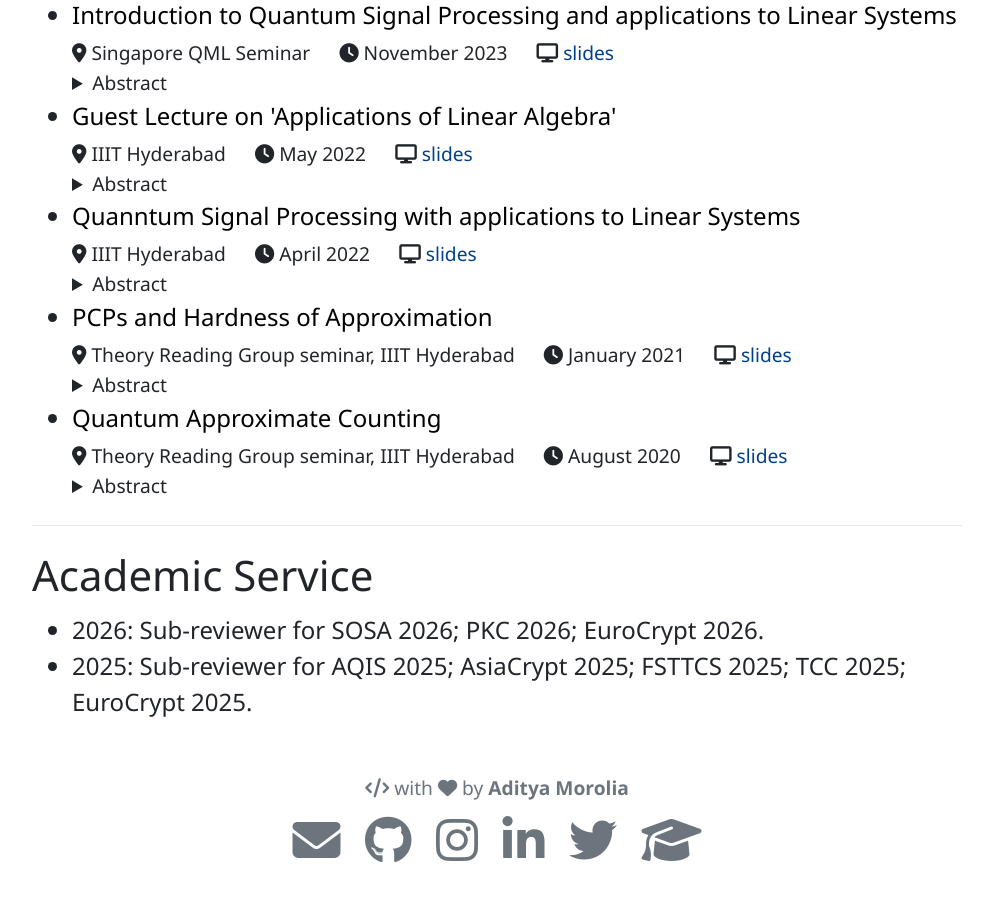
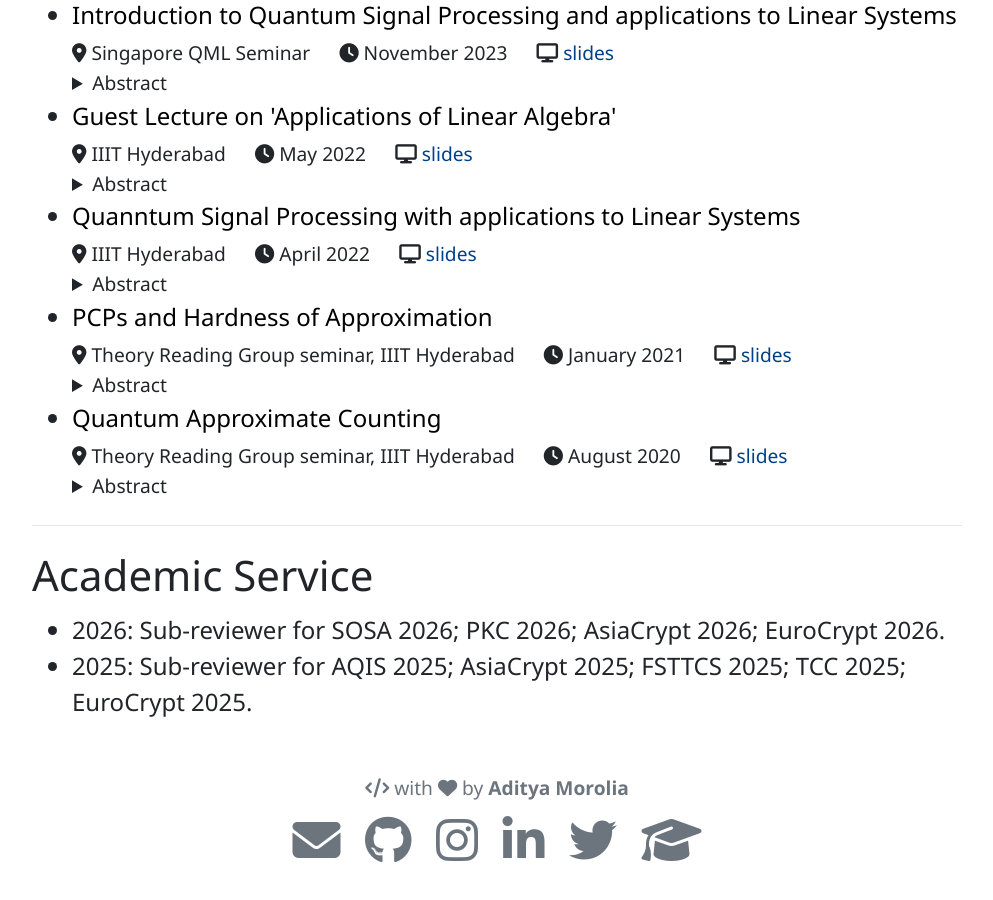
Before and after one commit to AdityaMorolia/AdityaMorolia.github.io, a Jekyll site: the page built from pages/research.md, in a window 1280 px wide and 900 px high, scrolled down 3036 px. Shown: the whole window, without its empty margins (143-1136 px from the left). Built offline with Jekyll 4.4.1, drawn with Linux system fonts in a browser that asks for light colours; a script that is not in the unit is left out.

Commit message:
Update sub-reviewer events for 2026

```diff
--- a/pages/research.md
+++ b/pages/research.md
@@ -123,5 +123,5 @@ weight: 1
 
 ### Academic Service
 
-- 2026: Sub-reviewer for SOSA 2026; PKC 2026; EuroCrypt 2026.
+- 2026: Sub-reviewer for SOSA 2026; PKC 2026; AsiaCrypt 2026; EuroCrypt 2026.
 - 2025: Sub-reviewer for AQIS 2025; AsiaCrypt 2025; FSTTCS 2025; TCC 2025; EuroCrypt 2025.
```
